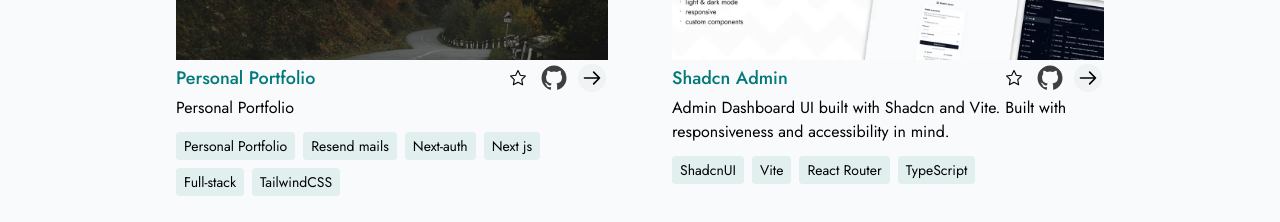
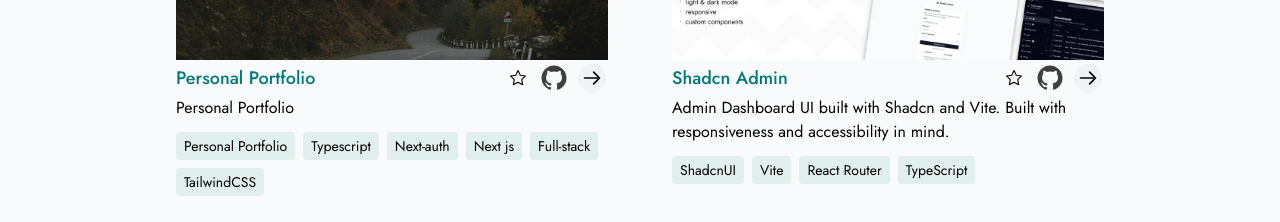
Before and after one commit to emmajulia315/devportfolio, a Next.js app: page / in a window 1280 px wide. Shown: the part 5220-5442 px from the top of the page. Built offline with nearby package versions, Linux system fonts and the light colour scheme; no server answers.

Commit message:
portfolio

```diff
--- a/sections/ProjectSection.tsx
+++ b/sections/ProjectSection.tsx
@@ -362,7 +362,7 @@
       />
     ),
     desc: "Personal Portfolio",
-    tags: ["Personal Portfolio", "Resend mails","Next-auth", "Next js","Full-stack", "TailwindCSS"],
+    tags: ["Personal Portfolio", "Typescript","Next-auth", "Next js","Full-stack", "TailwindCSS"],
     liveUrl: "https://arslanweb.vercel.app/",
     codeUrl: "https://github.com/satnaing/astro-paper",
     bgColor: "bg-[#9FD0E3]",
```
